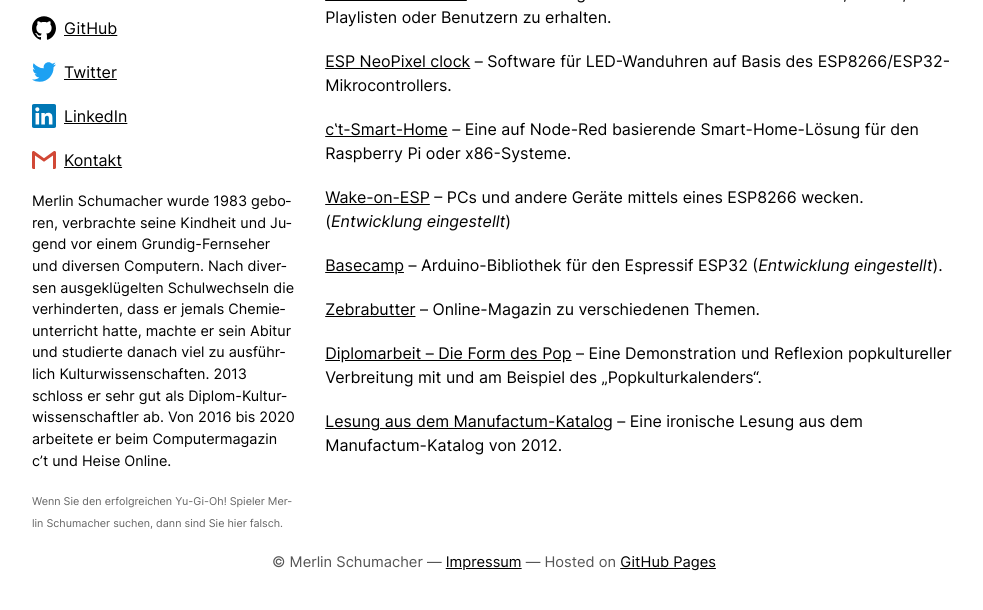
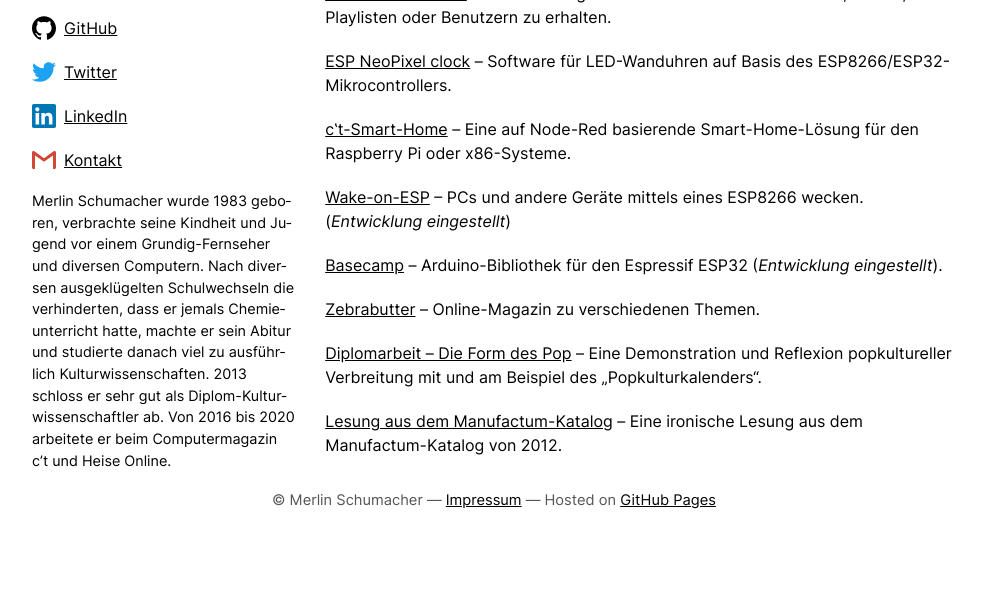
Before and after one commit to merlinschumacher/merlinschumacher.github.io, a Jekyll site: the page built from index.md, in a window 1280 px wide, cut to the strip 311-948 px from the top of the page. Shown: the top 610 px of the strip, without its empty margins (146-1129 px from the left). Built offline with Jekyll 4.4.1, drawn with Linux system fonts in a browser that asks for light colours.

Commit message:
Removed span

```diff
--- a/_includes/sidebar.md
+++ b/_includes/sidebar.md
@@ -15,5 +15,3 @@ alt="Ein Foto des Diplom-Kulturwissenschaftlers und c‛t-Redakteurs Merlin Schu
 <img class="icon" src="assets/images/gmail.svg"/>[Kontakt](mailto:merlin.schumacher@gmail.com)
 
 Merlin Schumacher wurde 1983 geboren, verbrachte seine Kindheit und Jugend vor einem Grundig-Fernseher und diversen Computern. Nach diversen ausgeklügelten Schulwechseln die verhinderten, dass er jemals Chemieunterricht hatte, machte er sein Abitur und studierte danach viel zu ausführlich Kulturwissenschaften. 2013 schloss er sehr gut als Diplom-Kulturwissenschaftler ab. Von 2016 bis 2020 arbeitete er beim Computermagazin c't und Heise Online.
-
-<span class="sidenote">Wenn Sie den erfolgreichen Yu-Gi-Oh! Spieler Merlin Schumacher suchen, dann sind Sie hier falsch.</span>
```
